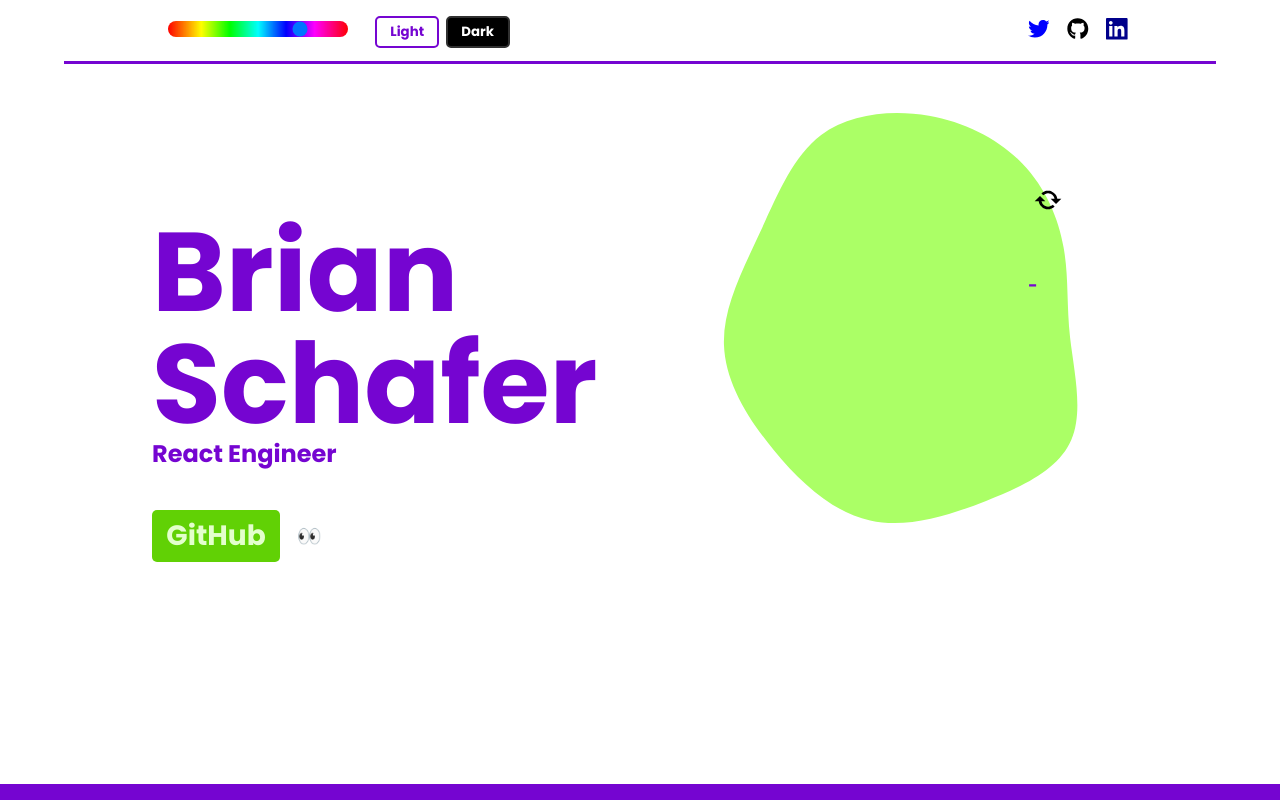
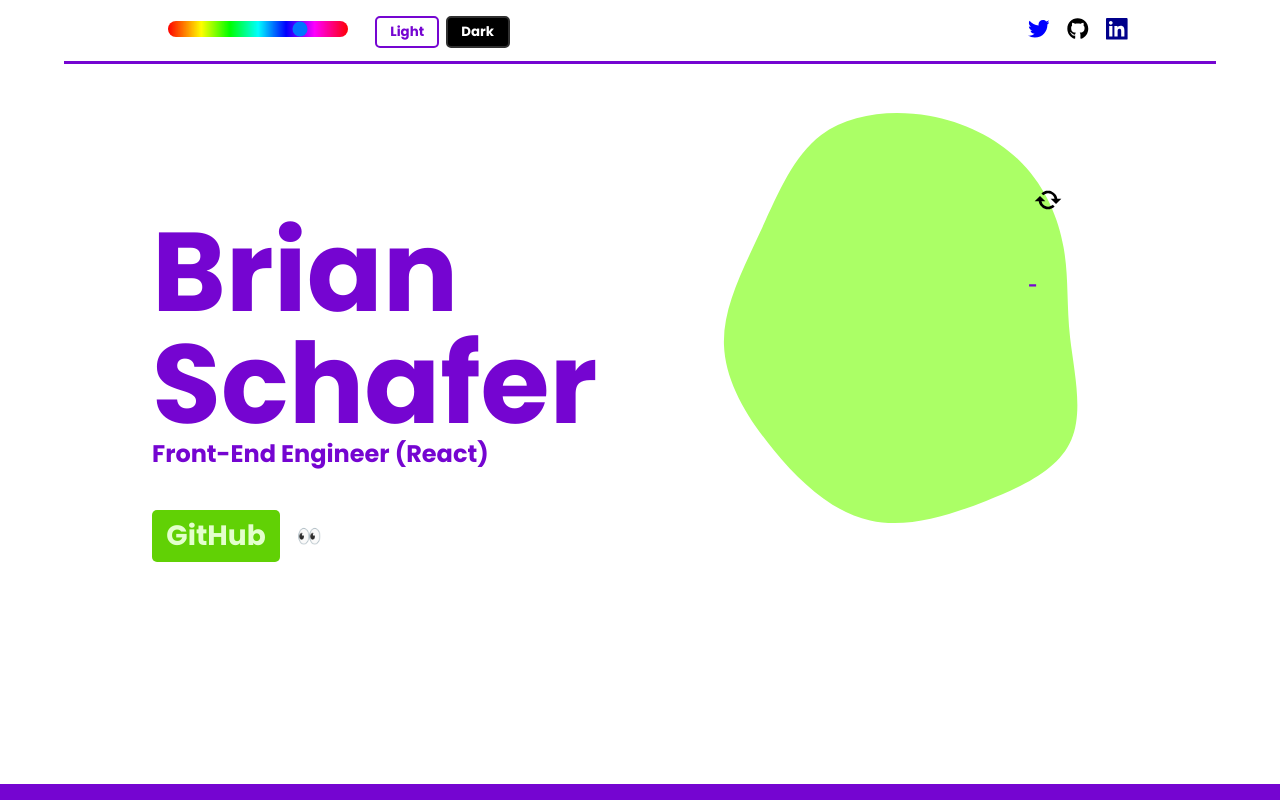
Before and after one commit to RoycePdev/Portfolio, a React (Create React App) app: page / in a window 1280 px wide. Shown: the top 800 px of the page. Built offline with nearby package versions, Linux system fonts and the light colour scheme; no server answers.

Commit message:
updated landing

```diff
--- a/src/Components/Landing.jsx
+++ b/src/Components/Landing.jsx
@@ -46,7 +46,7 @@ export const Landing = (props) => {
               <span className='landing-first-name'>Brian </span> <br />{' '}
               <span className='landing-last-name'>Schafer</span>
             </h1>
-            <h3 className='landing-subheader'>React Engineer</h3>
+            <h3 className='landing-subheader'>Front-End Engineer (React)</h3>
           </div>
           <div className='blob-container'>
             <svg
```
